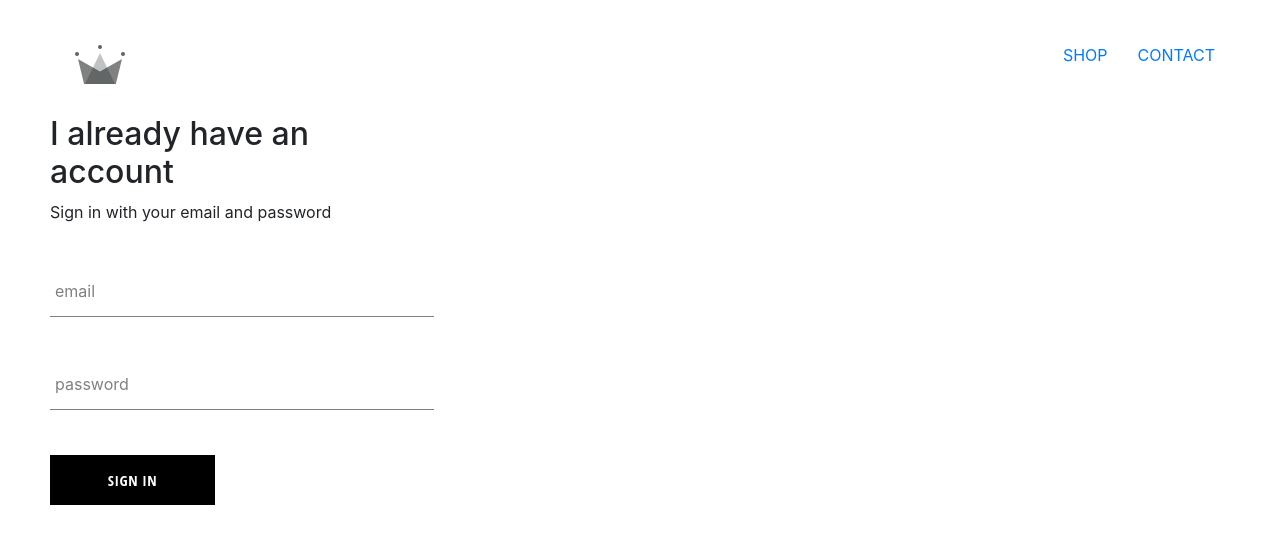
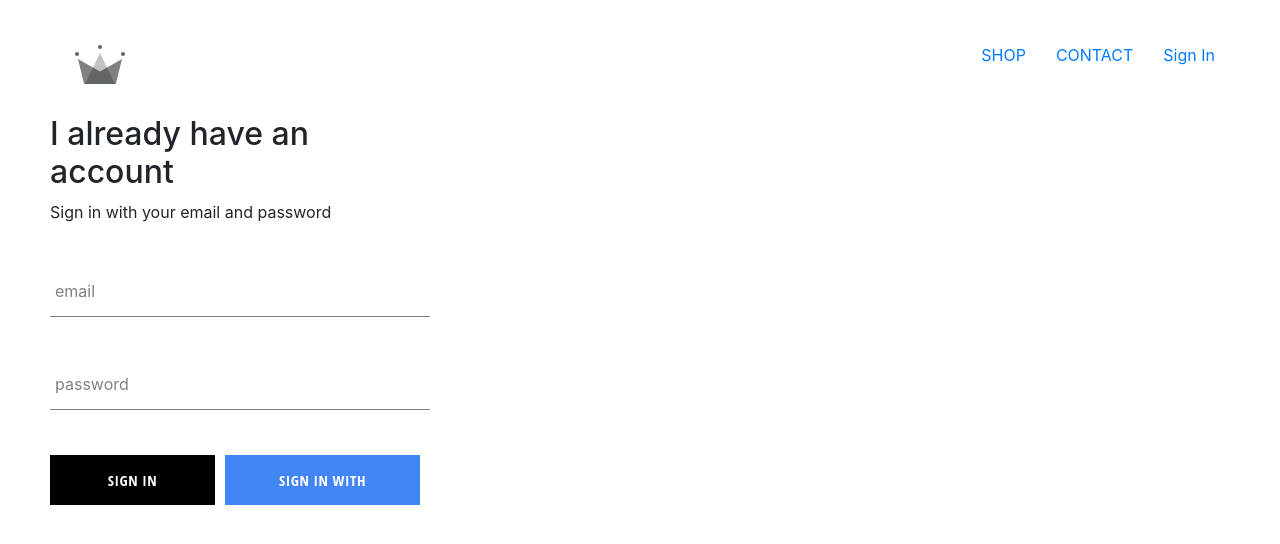
Before and after one commit to karanbedre/React-basics, a React (Create React App) app: page /signin in a window 1280 px wide. Shown: the top 544 px of the page. Built offline with nearby package versions, Linux system fonts and the light colour scheme; no server answers.

Commit message:
firebase setup: sign in through googl

```diff
--- a/package.json
+++ b/package.json
@@ -7,6 +7,7 @@
     "@testing-library/react": "^9.5.0",
     "@testing-library/user-event": "^7.2.1",
     "bootstrap": "^4.4.1",
+    "firebase": "^7.14.2",
     "node-sass": "^4.13.1",
     "react": "^16.13.1",
     "react-bootstrap": "^1.0.0",
--- a/src/App.css
+++ b/src/App.css
@@ -8,3 +8,7 @@
   text-decoration: none;
   color: black;
 }
+
+*{
+  box-sizing: border-box;
+}
--- a/src/App.js
+++ b/src/App.js
@@ -5,17 +5,43 @@
 import ShopPage from './pages/shop-page/shop-page.component'
 import Header from './components/header/header.component';
 import SignInSignUp from './pages/sign-in-and-sign-up-page/sign-in-sign-up.component';
+import { auth } from './firebase/firebase.utils';
 
-function App() {
+class App extends React.Component {
+
+  constructor() {
+    super();
+
+    this.state = {
+      currentuser: null
+    }
+  }
+
+  unsubscribe = null
+
+  componentDidMount() {
+    this.unsubscribe = auth.onAuthStateChanged(user => {
+      this.setState({ currentuser: user });
+      console.log(this.state.currentuser);
+
+    });
+  }
+
+  componentWillUnmount(){
+    this.unsubscribe();
+  }
+
+  render() {
     return (
       <div>
-      <Header />
+        <Header currentUser={this.state.currentuser}/>
         <Switch>
           <Route exact path='/' component={HomePage} />
           <Route exact path='/shop' component={ShopPage} />
           <Route exact path='/signin' component={SignInSignUp} />
         </Switch>
-    </div>
+      </div >
     );
   }
+}
 export default App;
--- a/src/components/custom-button/custom-button.component.jsx
+++ b/src/components/custom-button/custom-button.component.jsx
@@ -2,12 +2,10 @@
 
 import './custom-button.styles.scss';
 
-const CustomButtom = ({ children, ...otherProps }) => (
-    <div>
-        <button className='custom-button' {...otherProps}>
-            {children}
-        </button>
-    </div>
+const CustomButtom = ({ children, isGoogle, ...otherProps }) => (
+    <button className={`${isGoogle ? 'google-sign-in' : ''} custom-button`}{...otherProps}>
+        {children}
+    </button>
 )
 
 export default CustomButtom;
--- a/src/components/custom-button/custom-button.styles.scss
+++ b/src/components/custom-button/custom-button.styles.scss
@@ -9,14 +9,21 @@
   background-color: black;
   color: white;
   text-transform: uppercase;
-    font-family: 'Open Sans Condensed';
+  font-family: "Open Sans Condensed";
   font-weight: bolder;
   border: none;
   cursor: pointer;
-
+  margin-right: 10px;
   &:hover {
     background-color: white;
     color: black;
     border: 1px solid black;
   }
+  &.google-sign-in {
+    background-color: #4285f4;
+    &:hover {
+      background-color: #357ae8;
+      border: none;
     }
+  }
+}
--- a/src/components/header/header.component.jsx
+++ b/src/components/header/header.component.jsx
@@ -2,8 +2,8 @@
 import { Link } from 'react-router-dom';
 import './header.styles.scss';
 import { ReactComponent as Logo } from '../../assets/crown.svg';
-
-const Header = () => (
+import { auth } from '../../firebase/firebase.utils';
+const Header = ({ currentUser }) => (
     <div className='header'>
         <Link className='logo-container' to='/'>
             <Logo className='logo' />
@@ -11,6 +11,12 @@
         <div className='options'>
             <Link className='option' to='/shop'>SHOP</Link>
             <Link className='option' to='/shop'>CONTACT</Link>
+            {
+                currentUser ?
+                    <div className='option' onClick={() => auth.signOut()}>Sign Out</div>
+                    :
+                    <Link className='option' to='/signin'>Sign In</Link>
+            }
         </div>
     </div>
 )
--- a/src/components/header/header.styles.scss
+++ b/src/components/header/header.styles.scss
@@ -20,6 +20,7 @@
 
       .option {
         padding: 10px 15px;
+        cursor: pointer;
       }
     }
   }
--- a/src/components/sign-in/sign-in.component.jsx
+++ b/src/components/sign-in/sign-in.component.jsx
@@ -1,7 +1,7 @@
 import React from 'react';
 import FormIput from '../form-input/form-input.component';
 import CustomButtom from '../custom-button/custom-button.component';
-
+import { signInWithGoogle } from '../../firebase/firebase.utils';
 import './sign-in.styles.scss';
 
 class SignIn extends React.Component {
@@ -43,8 +43,12 @@
                         handleChange={this.handleChange}
                         label='password'
                         required />
-
-                    <CustomButtom type="submit">Sign In</CustomButtom>
+                    <div className='buttons'>
+                        <CustomButtom type="submit">Sign In</CustomButtom>
+                        <CustomButtom onClick={signInWithGoogle} isGoogle>
+                            Sign In With Google
+                        </CustomButtom>
+                    </div>
                 </form>
             </div>
         )
--- a/src/components/sign-in/sign-in.styles.scss
+++ b/src/components/sign-in/sign-in.styles.scss
@@ -1,3 +1,7 @@
 .sign-in {
-    width: 30vw;
+    width: 380px;
+    .buttons {
+        display: flex;
+        justify-content: space-between;
+    }
 }
--- /dev/null
+++ b/src/firebase/firebase.utils.js
@@ -0,0 +1,27 @@
+import firebase from 'firebase/app';
+import 'firebase/firestore';
+import 'firebase/auth';
+
+
+const config = {
+    apiKey: "AIzaSyB9Ta2IthnuBX7MlMIDvoQKs6wBtSJEc7M",
+    authDomain: "cart-application-90c04.firebaseapp.com",
+    databaseURL: "https://cart-application-90c04.firebaseio.com",
+    projectId: "cart-application-90c04",
+    storageBucket: "cart-application-90c04.appspot.com",
+    messagingSenderId: "236406357045",
+    appId: "1:236406357045:web:24ee05e2d8ff47e9b7c57c",
+    measurementId: "G-NS7N3N0VG5"
+}
+
+firebase.initializeApp(config);
+
+export const auth = firebase.auth();
+export const firestore = firebase.firestore();
+// var provider = new firebase.auth.GoogleAuthProvider();
+const provider = new firebase.auth.GoogleAuthProvider();
+provider.setCustomParameters({ prompt: 'select_account' });
+
+export const signInWithGoogle = () => auth.signInWithPopup(provider);
+
+export default firebase;
```
Also changed, not shown: 1 other file (tests, documents, lock files or other folders). Lines whose indentation alone changed are shown as unchanged.
